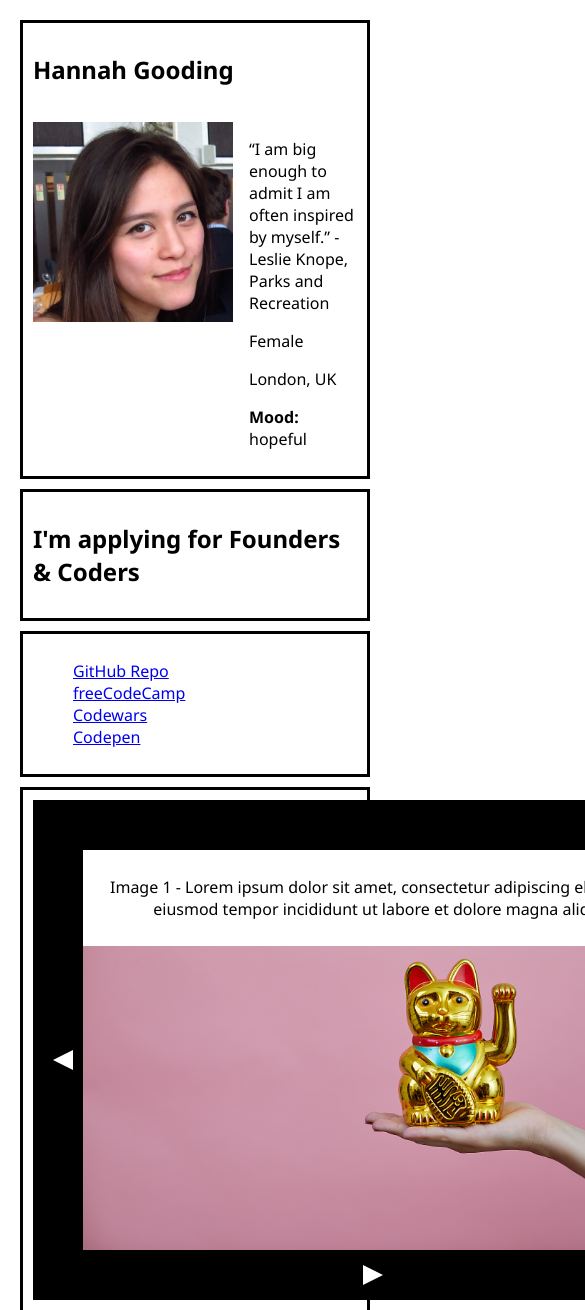
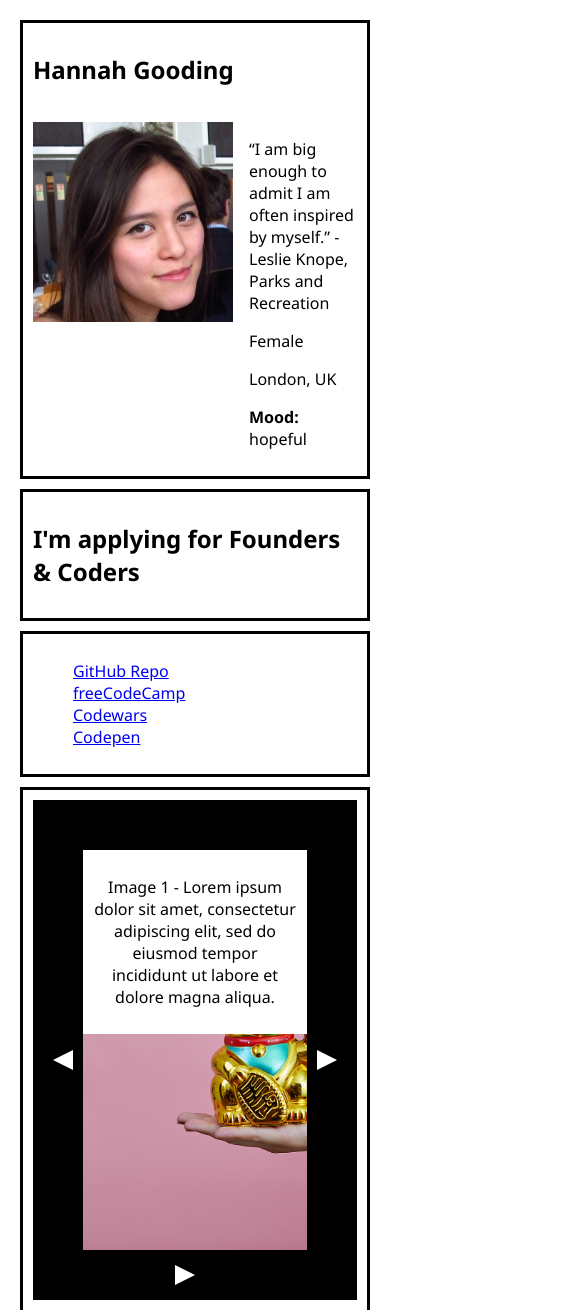
Before and after one commit to hannahgooding/foundersandcoders, a plain HTML site: page index.html in a window 390 px wide. Shown: the top 1310 px of the page, 585 px wide, since content can reach past the window. Drawn offline with Linux system fonts and the light colour scheme.

Commit message:
Image carousel sizing
Making the width auto so it is responsive

```diff
--- a/style.css
+++ b/style.css
@@ -55,13 +55,13 @@ section {
   position: relative;
   background-color: #000;
   height: 500px;
-  width: 700px;
+  width: auto;
 }
 
 .image {
   position: absolute;
   height: 400px;
-  width: 600px;
+  width: auto;
   margin: 50px;
   opacity: 0;
   transition: opacity 0.5s ease-in-out;
```
